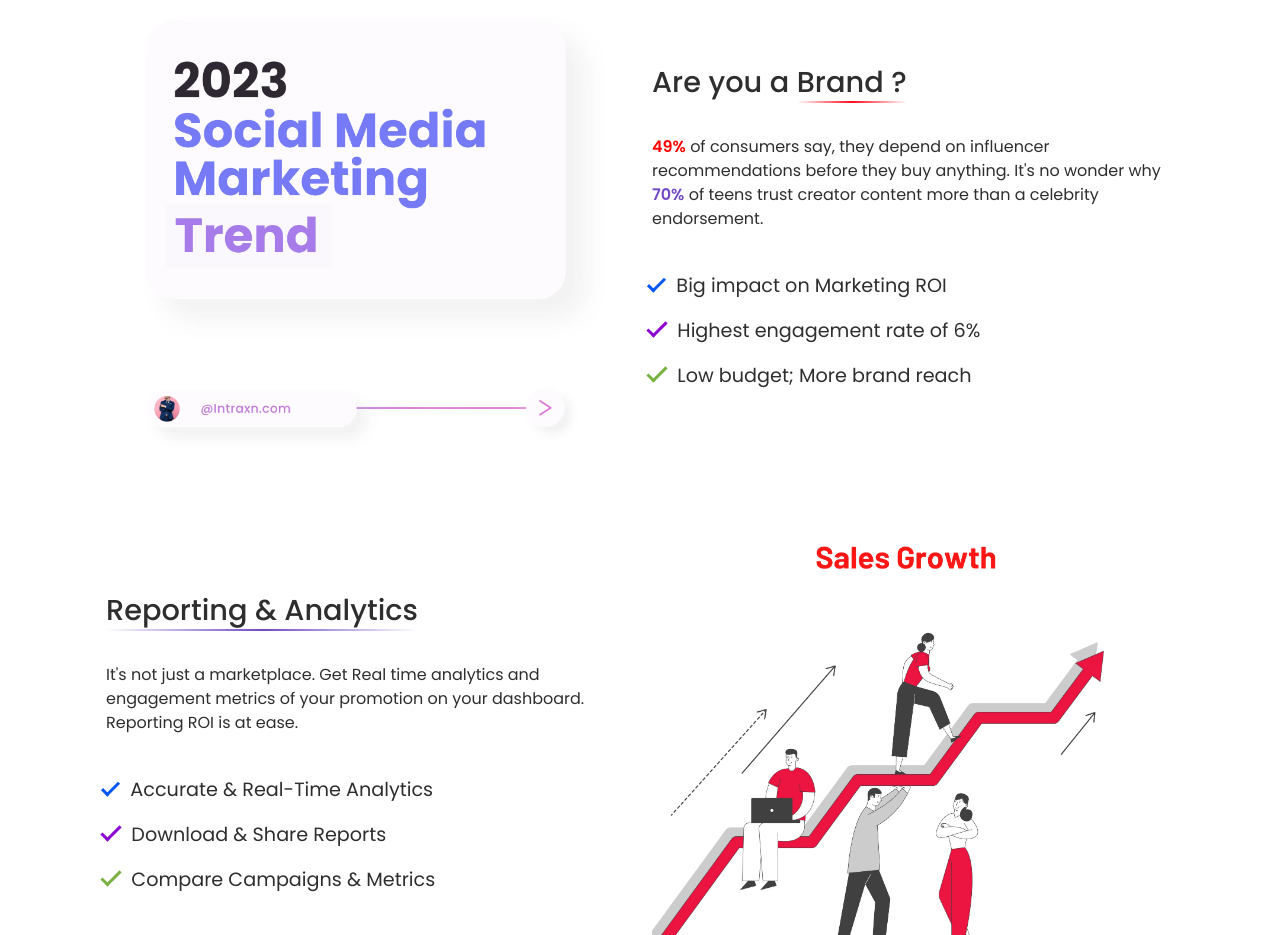
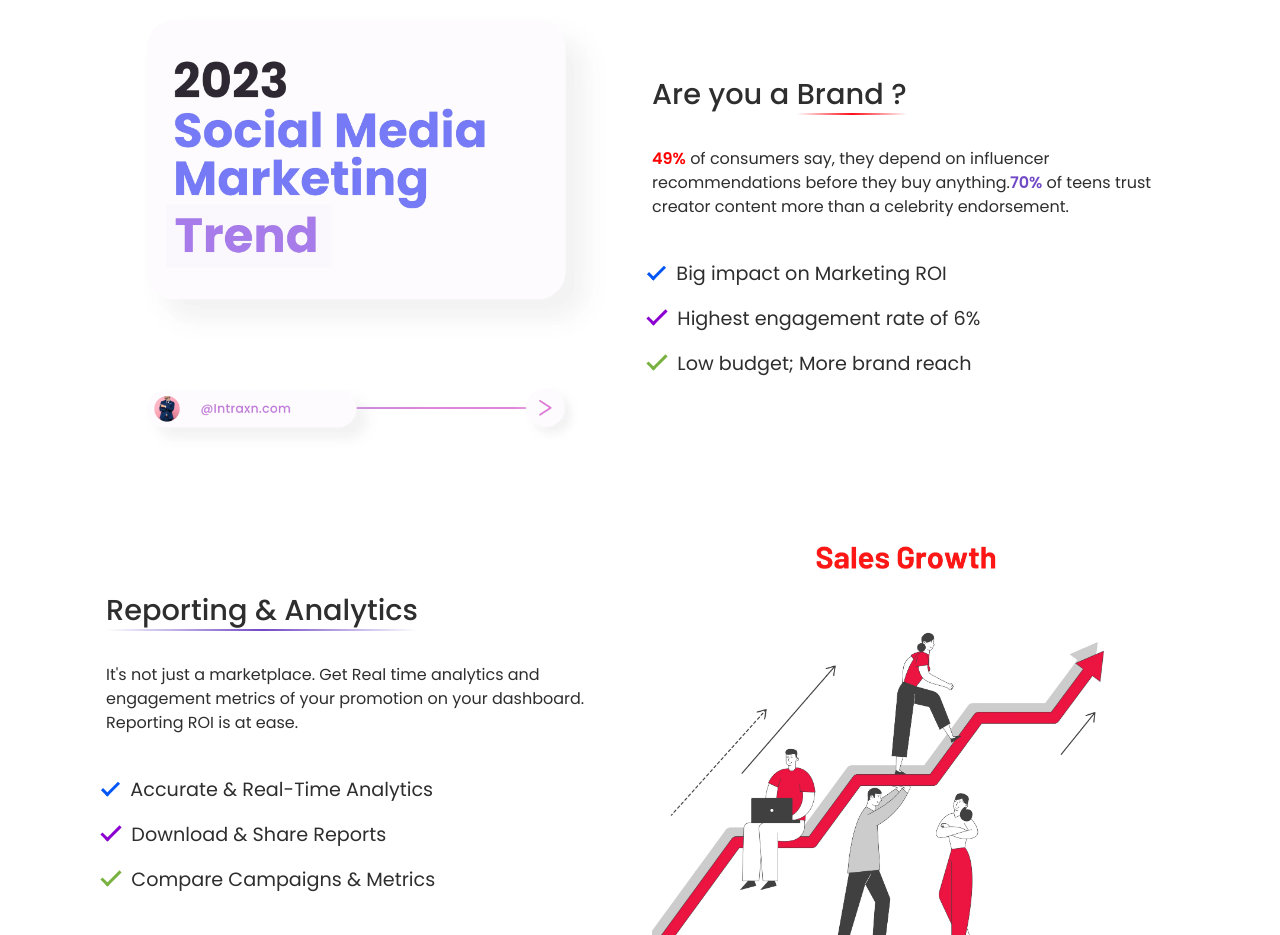
Before and after one commit to intraxnio/landingPage, a Next.js app: page / in a window 1280 px wide. Shown: the part 1440-2375 px from the top of the page. Built offline with nearby package versions, Linux system fonts and the light colour scheme.

Commit message:
April v1.0 23 2023

```diff
--- a/src/components/BodyBlocks.js
+++ b/src/components/BodyBlocks.js
@@ -52,7 +52,7 @@ function BodyBlocks() {
             <div className="col-12 col-md-6 col-lg-6 my-auto">
                 <div className="row bb-txt-1"><p>Are you a <span className="creator-underline">Brand ?</span></p></div>
                 <div className="row bb-txt-2"><p><span className="span-49">49%</span> of consumers say, they depend on influencer recommendations before they buy anything.
-               It&apos;s no wonder why <span className="span-70">70%</span> of teens trust creator content more than a celebrity endorsement.</p></div>
+              <span className="span-70">70%</span> of teens trust creator content more than a celebrity endorsement.</p></div>
                 <div className="row bb-txt-3"><p><span className="check-1"></span>&nbsp;&nbsp;&nbsp;Big impact on Marketing ROI</p></div>
                 <div className="row bb-txt-4"><p><span className="check-2"></span>&nbsp;&nbsp;&nbsp;Highest engagement rate of 6%</p></div>
                 <div className="row bb-txt-5"><p><span className="check-3"></span>&nbsp;&nbsp;&nbsp;Low budget; More brand reach</p></div>
```
